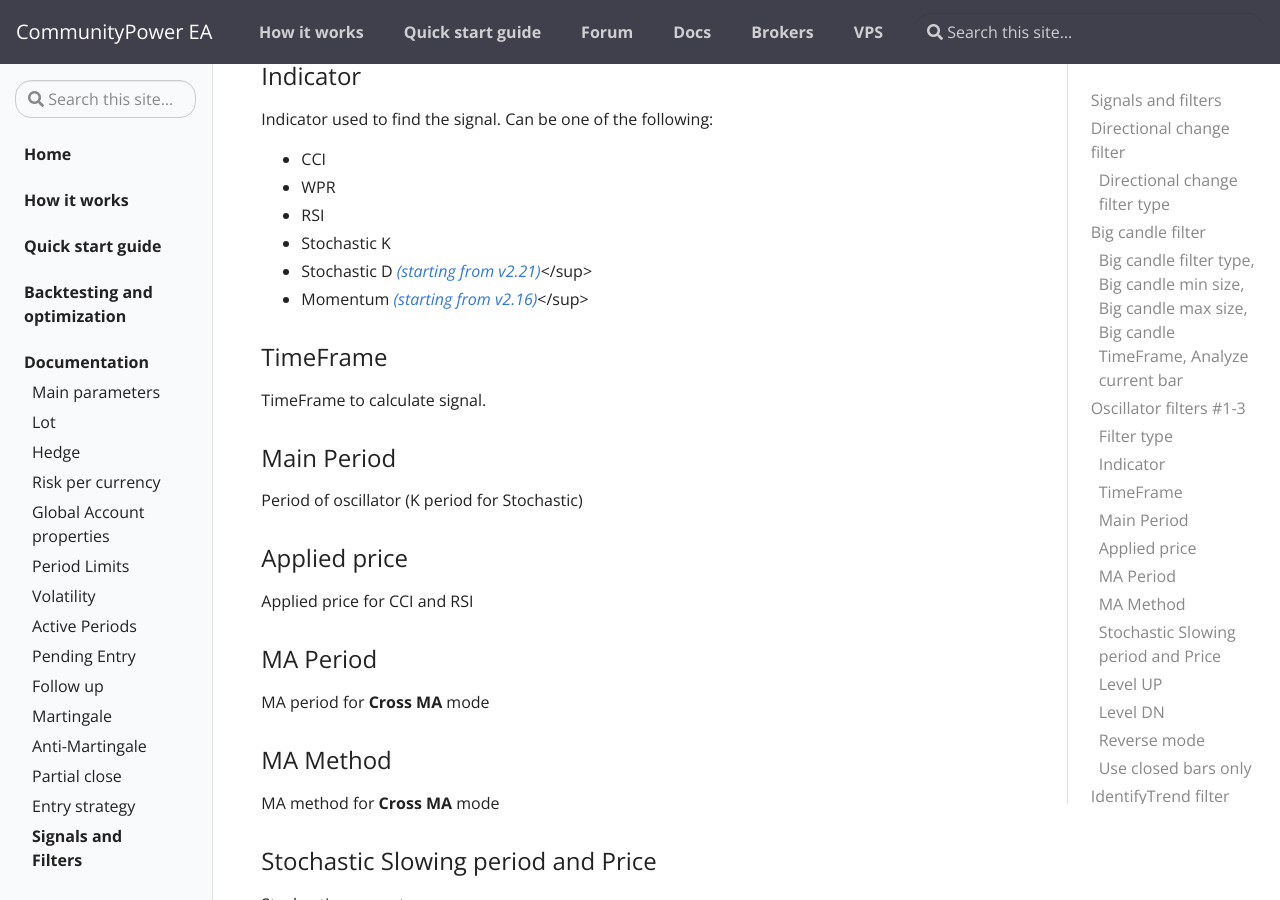
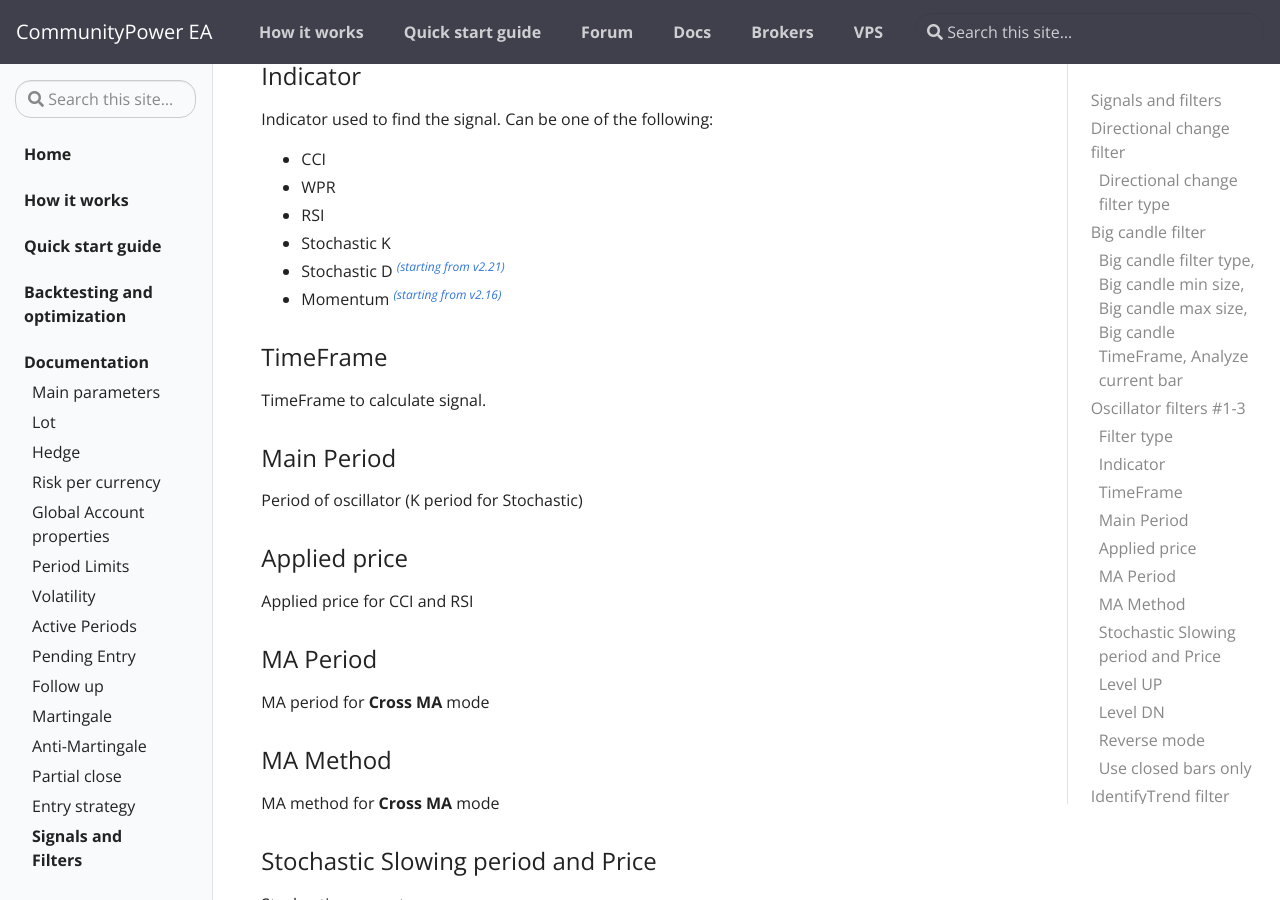
Before and after one commit to komposter/CommunityPowerEA.com, a Jekyll site: the page built from _docs/signals-and-filters.md, in a window 1280 px wide and 900 px high, scrolled down 1912 px. Built offline with Jekyll 4.4.1, drawn with Linux system fonts in a browser that asks for light colours; some of the changed text lies outside the part shown.

Commit message:
fix signals

```diff
--- a/_docs/signals-and-filters.md
+++ b/_docs/signals-and-filters.md
@@ -26,7 +26,7 @@
 ### Big candle filter type, Big candle min size, Big candle max size, Big candle TimeFrame, Analyze current bar
 
 <sup>[*(starting from v2.12)*](/docs/versions-history#20200624-212)</sup>
-*(added in v2.44)*
+<sup>*(added in v2.44)*</sup>
 
 Big candle filter analyzes candle size (current or previous, depending on **Analyze current bar** parameter) from the specified timeframe.
 
@@ -78,8 +78,8 @@
 * WPR
 * RSI
 * Stochastic K
-* Stochastic D [*(starting from v2.21)*](/docs/versions-history#20201130-221)</sup>
-* Momentum [*(starting from v2.16)*](/docs/versions-history#20200819-216)</sup>
+* Stochastic D <sup>[*(starting from v2.21)*](/docs/versions-history#20201130-221)</sup>
+* Momentum <sup>[*(starting from v2.16)*](/docs/versions-history#20200819-216)</sup>
 
 
 ### TimeFrame
@@ -531,7 +531,7 @@
 
 # ZigZag Filter
 
-[*(starting from v2.30)*](/docs/versions-history#20210419-230)
+<sup>[*(starting from v2.30)*](/docs/versions-history#20210419-230)</sup>
 
 
 ### ZZ filter type
@@ -592,7 +592,7 @@
 
 ### Use previous unbroken extremums
 
-[*(starting from v2.43)*](/docs/versions-history#20220202-243)</sup>
+<sup>[*(starting from v2.43)*](/docs/versions-history#20220202-243)</sup>
 
 If enabled, previous (unbroken) extremums will be used after the last extremum is broken:
 IMAGE HERE
@@ -610,7 +610,7 @@
 
 ### Visualize levels, Fill rectangle, Color UP, Color DN
 
-[*(starting from v2.43)*](/docs/versions-history#20220202-243)</sup>
+<sup>[*(starting from v2.43)*](/docs/versions-history#20220202-243)</sup>
 
 ZZ signal visualization parameters.<br/>
 Enable visualization to understand signals better.
@@ -620,7 +620,7 @@
 
 # Volatility for MA and ZZ Filters distance
 
-[*(starting from v2.15)*](/docs/versions-history#20200806-215)</sup>
+<sup>[*(starting from v2.15)*](/docs/versions-history#20200806-215)</sup>
 
 
 ### Volatility Indicator
@@ -646,7 +646,7 @@
 
 ### Volatility Filter Indicator
 
-[*(starting from v2.15)*](/docs/versions-history#20200806-215)</sup>
+<sup>[*(starting from v2.15)*](/docs/versions-history#20200806-215)</sup>
 
 Indicator for the Volatility Filter:
 Disabled: Volatility Filter disabled
@@ -654,7 +654,7 @@
 * StDev
 * ATR based on **Close-Open** (high and low prices not used)
 * WATR
-* Tick volume [*(starting from v2.29)*](/docs/versions-history#20210403-229)</sup>
+* Tick volume <sup>[*(starting from v2.29)*](/docs/versions-history#20210403-229)</sup>
 
 
 ### Volatility Filter TimeFrame
@@ -698,7 +698,7 @@
 
 # Fibo Filters
 
-[*(starting from v2.17)*](/docs/versions-history#20200826-217) *(improved in v2.24 and v2.25)*
+<sup>[*(starting from v2.17)*](/docs/versions-history#20200826-217) *(improved in v2.24 and v2.25)*</sup>
 
 
 ### Type
@@ -755,7 +755,7 @@
 
 # Custom Indicators
 
-[*(starting from v2.49)*](/docs/versions-history#20221007-249)</sup>
+<sup>[*(starting from v2.49)*](/docs/versions-history#20221007-249)</sup>
 
 
 ### Custom label
@@ -894,7 +894,7 @@
 
 ### Max current spread
 
-[*(starting from v2.05)*](/docs/versions-history#20200421-205)</sup>
+<sup>[*(starting from v2.05)*](/docs/versions-history#20200421-205)</sup>
 
 Max spread (in points) ([What is a "point" in CP?](https://communitypowerea.userecho.com/en/communities/7/topics/384-what-is-a-point-in-cp-what-does-stoploss-250-points-mean)) for positions opening.
 
@@ -903,7 +903,7 @@
 
 ### Max average spread, Seconds for averaging
 
-[*(starting from v2.05)*](/docs/versions-history#20200421-205)</sup>
+<sup>[*(starting from v2.05)*](/docs/versions-history#20200421-205)</sup>
 
 Max average spread (in points) ([What is a "point" in CP?](https://communitypowerea.userecho.com/en/communities/7/topics/384-what-is-a-point-in-cp-what-does-stoploss-250-points-mean)) for positions opening and the number of seconds to calculate it.
 
@@ -912,13 +912,13 @@
 
 ### Apply to first open
 
-[*(starting from v2.49)*](/docs/versions-history#20221007-249)</sup>
+<sup>[*(starting from v2.49)*](/docs/versions-history#20221007-249)</sup>
 
 Set **true** to apply the spread filter to the open of the first position in a series.
 
 
 ### Apply to martin
 
-[*(starting from v2.49)*](/docs/versions-history#20221007-249)</sup>
+<sup>[*(starting from v2.49)*](/docs/versions-history#20221007-249)</sup>
 
 Set **true** to apply the spread filter to the open of the martingale and anti-martingale positions.
```
